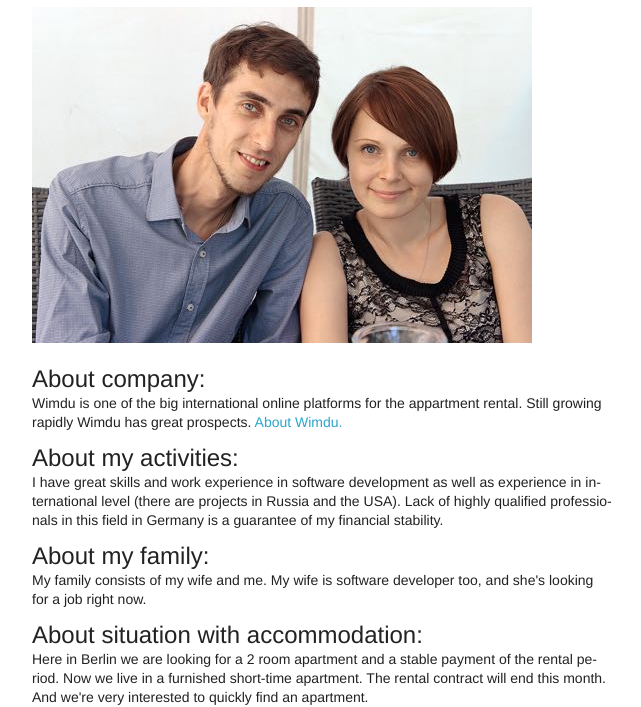
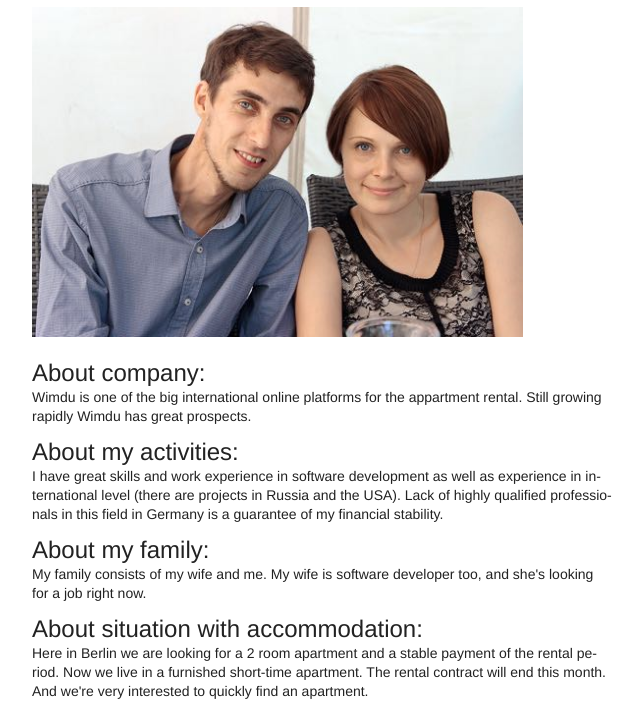
Before and after one commit to Strech/cover-letter, a plain HTML site: page index.print.html in a window 1280 px wide. Shown: the part 97-804 px from the top of the page, without its empty margins (308-949 px from the left). Drawn offline with Linux system fonts and the light colour scheme.

Commit message:
Update index.print.html

```diff
--- a/index.print.html
+++ b/index.print.html
@@ -21,14 +21,12 @@
                 <table class="row">
                   <tr>
                     <td class="wrapper last">
-
                       <table class="twelve columns">
                         <tr>
                           <td>
-
                             <h3>Hello</h3>
                 	    	<p class="lead">My name is Sergei. I'm very highly skilled programmer with great experience and I was invited by the company "Wimdu GmbH" in Berlin to work.</p>
-                						<img width="500" height="336" src="images/sergey_und_natalia.jpg">
+                	    	<img width="500" height="330" src="images/sergey_und_natalia.jpg">
 
                           </td>
                           <td class="expander"></td>
@@ -46,14 +44,12 @@
                         <tr>
                           <td>
                             <h5>About company:</h5>
-                            <p>Wimdu is one of the big international online platforms for the appartment rental. Still growing rapidly Wimdu has great prospects. <a href="http://www.wimdu.de/aboutus#about-us-about-us">About Wimdu.</a></p>
+                            <p>Wimdu is one of the big international online platforms for the appartment rental. Still growing rapidly Wimdu has great prospects.</p>
 
                             <h5>About my activities:</h5>
-                            <p>I have great skills and work experience in software development as well as experience in international level (there are projects in Russia and the USA). Lack of highly qualified professionals in this field in Germany is a guarantee of my financial stability.
-</p>
+                            <p>I have great skills and work experience in software development as well as experience in international level (there are projects in Russia and the USA). Lack of highly qualified professionals in this field in Germany is a guarantee of my financial stability.</p>
 				<h5>About my family:</h5>
 				<p>My family consists of my wife and me. My wife is software developer too, and she's looking for a job right now.</p>
-</p>
 				<h5>About situation with accommodation:</h5>
                             <p>Here in Berlin we are looking for a 2 room apartment and a stable payment of the rental period. Now we live in a furnished short-time apartment. The rental contract will end this month. And we're very interested to quickly find an apartment.</p>
                           </td>
@@ -86,12 +82,9 @@
                     </td>
                   </tr>
                 </table>
-
-                <!-- container end below -->
               </td>
             </tr>
           </table>
-
         </center>
       </td>
     </tr>
```
Lines whose indentation alone changed are shown as unchanged.
